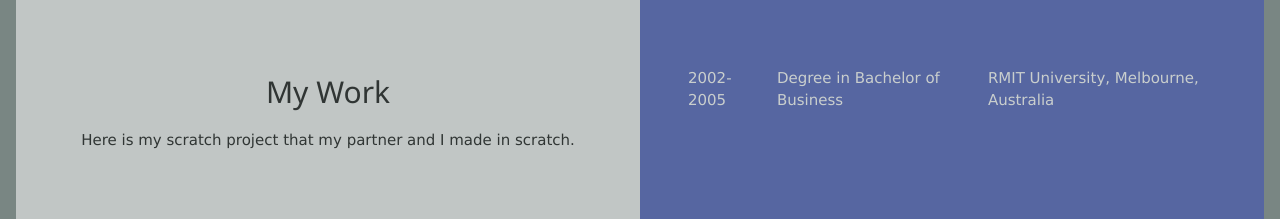
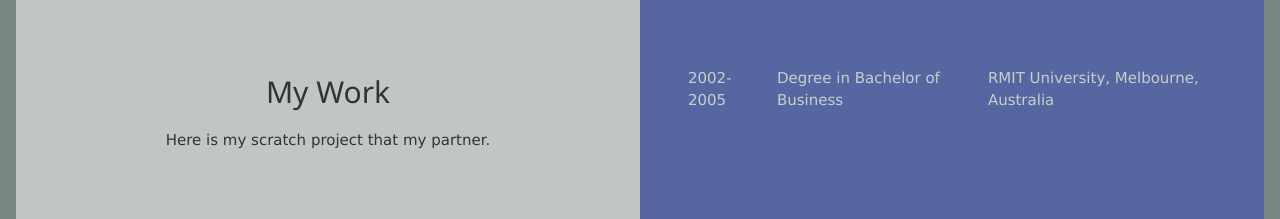
Before and after one commit to RosyAnaya101/RA2018, a plain HTML site: page workspace/portfolio.html in a window 1280 px wide. Shown: the part 1040-1259 px from the top of the page. Drawn offline with nearby package versions, Linux system fonts and the light colour scheme.

Commit message:
Update portfolio.html

```diff
--- a/workspace/portfolio.html
+++ b/workspace/portfolio.html
@@ -53,7 +53,7 @@
   <div class="w3-half w3-light-grey w3-center" style="min-height:800px" id="work">
     <div class="w3-padding-64">
       <h2>My Work</h2>
-      <p>Here is my scratch project that my partner and I made in scratch.</p>
+      <p>Here is my scratch project that my partner.</p>
     </div>
     <div class="w3-row">
       <div class="w3-half">
```
